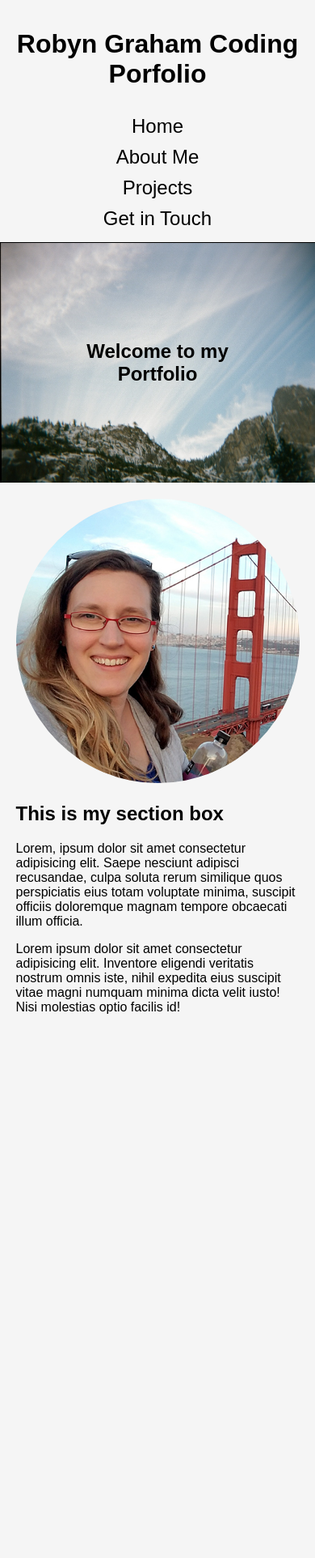
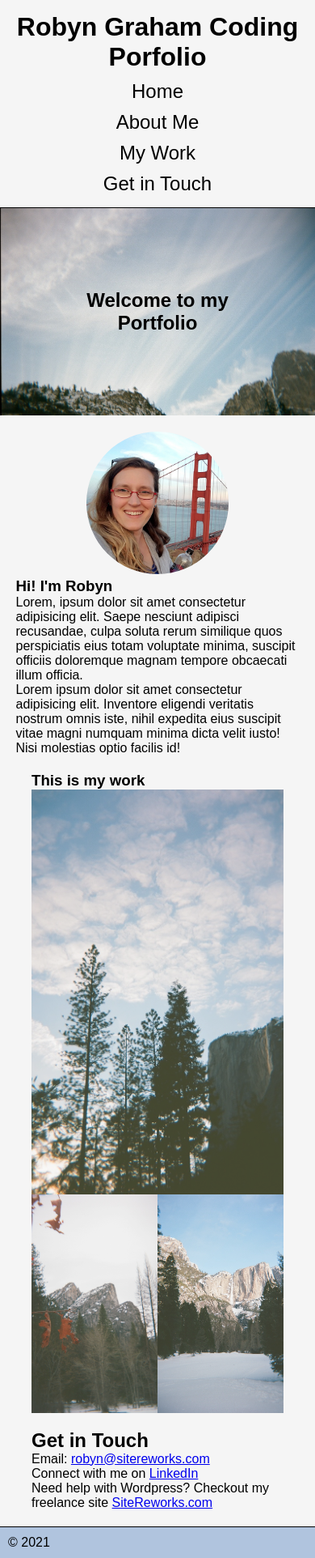
Before and after one commit to robyng/porfolio, a plain HTML site: page test.html in a window 390 px wide. Shown: the whole page at 81% size. Before the commit the page ends 1269 px from the top, so only its background shows below. Drawn offline with Linux system fonts and the light colour scheme.

Commit message:
started over with style3.css to play to get image flow right

```diff
--- /dev/null
+++ b/assets/css/style3.css
@@ -0,0 +1,32 @@
+body {
+    background-color: gainsboro;
+}
+
+.work-box  {
+    width: 60%;
+    margin: 0 auto;
+
+
+}
+
+.project {
+    padding: 10px 10px 40px 10px;
+    background: white;
+    border: 1px solid black;
+    margin: 10px;
+}
+
+.work-box img  {
+    width: 100%;
+    height:400px;
+    object-fit: cover;
+}
+
+.sub-projects {
+    display: flex;
+}
+
+.sub-projects .project {
+    width: 50%;
+
+}
--- a/assets/css/styles2.css
+++ b/assets/css/styles2.css
@@ -1,9 +1,6 @@
 * {
     font-family: Arial, Helvetica, sans-serif;
     background-color: #f5f5f5;
-}
-
-body {
     margin: 0;
 }
 
@@ -29,11 +26,6 @@ header {
     background-color: transparent;
 }
 
-.section-box img {
-    border-radius: 50%;
-    width: 100%;
-}
-
 header a {
     float: left;
     padding: 20px;
@@ -47,15 +39,83 @@ nav {
 
 /*body*/
 
-.section-box {
+.about-me {
     width: 40%;
     margin: 0 auto;
 }
 
+.about-me img {
+    border-radius: 50%;
+    width: 100%;
+}
+
+.img-wrap {
+    width: 50%;
+    margin: 0 auto;
+}
+
+/*my work section*/
+#mywork {
+    width: 80%;
+    margin: 0 auto;
+}
+
+.main-work {
+    padding: 0px;
+}
+
+.main-work img {
+    width: 100%;
+    height: 500px;
+    object-fit: cover;
+    object-position: center;
+    margin: 0;
+    display: block;
+    opacity: .8;
+
+}
+
+.sub-work {
+    display: flex;
+}
+.sub-work img {
+    width: 50%;
+    height: 270px;
+    object-fit: cover;
+    object-position: center;
+
+}
+
+.mywork .sub-work {
+    display: flex;
+    flex-wrap: wrap;
+}
+
+/*contact section*/
+#contact {
+    width: 80%;
+}
+
+/* all sections */
+section {
+    margin: 20px auto;
+}
+
+/* footer */
+footer {
+    background-color: lightsteelblue;
+    border-top: 1px solid black;
+    margin-top: 20px;
+    padding: 10px;
+}
+
+footer p {
+    background-color: lightsteelblue;
+}
 
 /*psuedo styles*/
 header h1 a:hover {
-    background-color: blueviolet;
+    background-color: lightsteelblue;
 }
 
 nav a:hover {
@@ -64,6 +124,11 @@ nav a:hover {
 
 nav a:active {
     color: blue;
+}
+
+.main-work img:hover {
+    opacity: 1;
+
 }
 
 /*styles for tablets*/
@@ -86,7 +151,7 @@ nav a:active {
 
     }
 
-    .section-box {
+    .about-me {
         width: 60%;
         margin: 0 auto;
     }
@@ -99,8 +164,16 @@ nav a:active {
         padding: 5px;
     }
 
-    .section-box {
+    .about-me {
         width: 90%;
         margin: 0 auto;
     }
+
+    .mywork {
+        width: 90%;
+    }
+
+    .sub-img img {
+        width: 100%;
+    }
 }
--- /dev/null
+++ b/assets/css/sytle3.css
@@ -0,0 +1,3 @@
+#mywork {
+    margin: 0 auto;
+}
--- a/test.html
+++ b/test.html
@@ -16,7 +16,7 @@
         <nav>
             <a href="./portfolio/test.html">Home</a>
             <a href="#about">About Me</a>
-            <a href="#projects">Projects</a>
+            <a href="#mywork">My Work</a>
             <a href="#contact">Get in Touch</a>
         </nav>
 
@@ -28,25 +28,42 @@
     </div>
 
     <!--Center testing-->
-    <div class="section-box">
+    <section id="about">
+        <div class ="about-me">
+            <div class ="img-wrap">
             <img src="./assets/images/robyn-profile.jpg" alt="Robyn Graham profile in front of Golden Gate Bridge" />
-        <h2>This is my section box</h2>
+            </div>
+            <h3>Hi! I'm Robyn</h3>
             <p>Lorem, ipsum dolor sit amet consectetur adipisicing elit. Saepe nesciunt adipisci recusandae, culpa soluta rerum similique quos perspiciatis eius totam voluptate minima, suscipit officiis doloremque magnam tempore obcaecati illum officia.
             </p>
             <p>Lorem ipsum dolor sit amet consectetur adipisicing elit. Inventore eligendi veritatis nostrum omnis iste, nihil expedita eius suscipit vitae magni numquam minima dicta velit iusto! Nisi molestias optio facilis id!</p>
         </div>
+    </section>
 
-    <!--image testing
-    <div class="project-img">
+    <!--My Work Section-->
+    <section id="mywork">
+        <h3>This is my work</h3>
+        <div class="main-work">
             <img src="./assets/images/firefall.jpg" />
 
-
-    <div class="sub-img">
+            <div class="sub-work">
             <img src="./assets/images/3-brothers.jpg" />
             <img src="./assets/images/yosemite-falls.jpg" />
             </div>
+        </div>
+        </div>
+    </section>
 
-    </div>
--->
+    <section id="contact">
+        <h2>Get in Touch</h2>
+        <p>Email: <a href="mailto:robyn@siterework.com">robyn@sitereworks.com</a></p>
+        <p>Connect with me on <a href="https://www.linkedin.com/in/robyn-graham-b067aa97/" target="_blank">LinkedIn</a></p>
+        <p>Need help with Wordpress? Checkout my freelance site <a href="https://www.sitereworks.com/" target="_blank">SiteReworks.com</a></p>
+    </section>
+
+    <footer>
+        <p>&copy; 2021</p>
+    </footer>
+
 </body>
 </html>
```
Also changed, not shown: polaroid.html (added, +39 -0 lines). Lines whose indentation alone changed are shown as unchanged.
